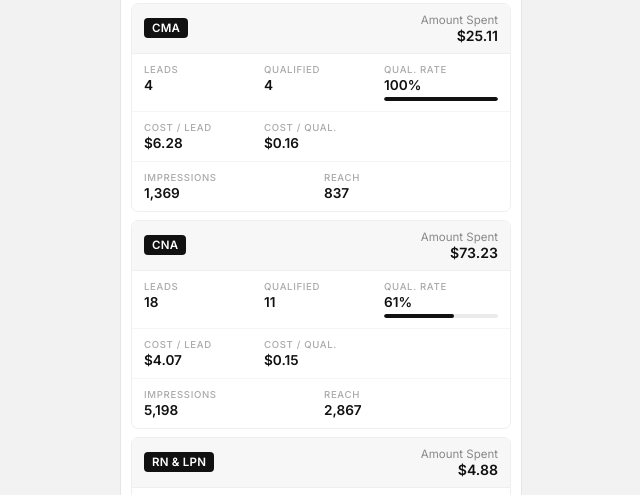
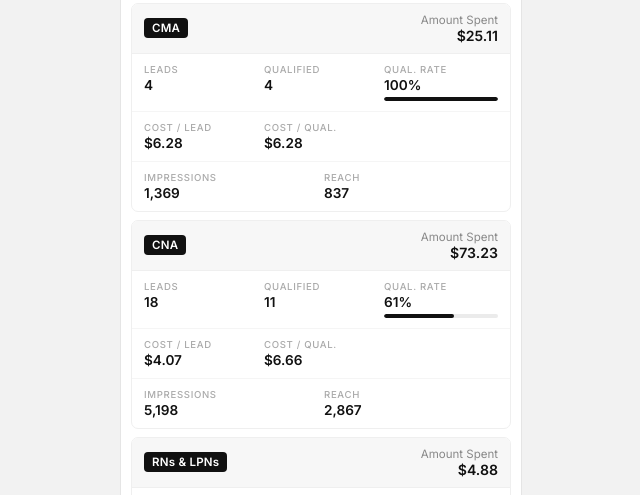
Before and after one commit to dhcr-jt/drifthc, a plain HTML site: page index.html in a window 1280 px wide. Shown: the part 1200-1695 px from the top of the page, 319-959 px from the left. Drawn offline with Linux system fonts and the light colour scheme.

Commit message:
Update index.html

```diff
--- a/index.html
+++ b/index.html
@@ -386,27 +386,27 @@
 
 <script>
 const raw = [
-  { facility:"Bonner Springs",  position:"CMA",      status:"active",   spend:33.65, cpr:8.41,  leads:4,  qualRate:25,  cpqc:0.03, impressions:1791, reach:950  },
-  { facility:"Bonner Springs",  position:"CNA",      status:"active",   spend:63.32, cpr:3.17,  leads:20, qualRate:90,  cpqc:0.28, impressions:4211, reach:1926 },
-  { facility:"Bonner Springs",  position:"RN",       status:"active",   spend:0.35,  cpr:null,  leads:0,  qualRate:null,cpqc:null,  impressions:27,   reach:21   },
+  { facility:"Bonner Springs",  position:"CMA",        status:"active",   spend:33.65, cpr:8.41,  leads:4,  qualRate:25,   cpqc:33.65,  impressions:1791, reach:950  },
+  { facility:"Bonner Springs",  position:"CNA",        status:"active",   spend:63.32, cpr:3.17,  leads:20, qualRate:90,   cpqc:3.518,  impressions:4211, reach:1926 },
+  { facility:"Bonner Springs",  position:"RN",         status:"active",   spend:0.35,  cpr:null,  leads:0,  qualRate:null, cpqc:null,   impressions:27,   reach:21   },
 
-  { facility:"Clearwater",      position:"CMA",      status:"active",   spend:25.11, cpr:6.28,  leads:4,  qualRate:100, cpqc:0.16, impressions:1369, reach:837  },
-  { facility:"Clearwater",      position:"CNA",      status:"active",   spend:73.23, cpr:4.07,  leads:18, qualRate:61,  cpqc:0.15, impressions:5198, reach:2867 },
-  { facility:"Clearwater",      position:"RN & LPN", status:"active",   spend:4.88,  cpr:null,  leads:0,  qualRate:null,cpqc:null,  impressions:342,  reach:191  },
-  { facility:"Clearwater",      position:"RN",       status:"inactive", spend:0.00,  cpr:null,  leads:0,  qualRate:null,cpqc:null,  impressions:1,    reach:1    },
+  { facility:"Clearwater",      position:"CMA",        status:"active",   spend:25.11, cpr:6.28,  leads:4,  qualRate:100,  cpqc:6.278,  impressions:1369, reach:837  },
+  { facility:"Clearwater",      position:"CNA",        status:"active",   spend:73.23, cpr:4.07,  leads:18, qualRate:61,   cpqc:6.657,  impressions:5198, reach:2867 },
+  { facility:"Clearwater",      position:"RNs & LPNs", status:"active",   spend:4.88,  cpr:null,  leads:0,  qualRate:null, cpqc:null,   impressions:342,  reach:191  },
+  { facility:"Clearwater",      position:"RN",         status:"inactive", spend:0.00,  cpr:null,  leads:0,  qualRate:null, cpqc:null,   impressions:1,    reach:1    },
 
-  { facility:"Fountainview",    position:"CMA",      status:"active",   spend:40.03, cpr:3.64,  leads:11, qualRate:82,  cpqc:0.22, impressions:2917, reach:1634 },
-  { facility:"Fountainview",    position:"CNA",      status:"active",   spend:48.42, cpr:2.85,  leads:17, qualRate:100, cpqc:0.35, impressions:3880, reach:1979 },
-  { facility:"Fountainview",    position:"LPN",      status:"inactive", spend:2.83,  cpr:null,  leads:0,  qualRate:null,cpqc:null,  impressions:154,  reach:117  },
-  { facility:"Fountainview",    position:"RN & LPN", status:"active",   spend:0.54,  cpr:null,  leads:0,  qualRate:null,cpqc:null,  impressions:30,   reach:24   },
-  { facility:"Fountainview",    position:"RN",       status:"inactive", spend:0.10,  cpr:null,  leads:0,  qualRate:null,cpqc:null,  impressions:13,   reach:6    },
+  { facility:"Fountainview",    position:"CMA",        status:"active",   spend:40.03, cpr:3.64,  leads:11, qualRate:82,   cpqc:4.448,  impressions:2917, reach:1634 },
+  { facility:"Fountainview",    position:"CNA",        status:"active",   spend:48.42, cpr:2.85,  leads:17, qualRate:100,  cpqc:2.848,  impressions:3880, reach:1979 },
+  { facility:"Fountainview",    position:"LPN",        status:"inactive", spend:2.83,  cpr:null,  leads:0,  qualRate:null, cpqc:null,   impressions:154,  reach:117  },
+  { facility:"Fountainview",    position:"RNs & LPNs", status:"active",   spend:0.54,  cpr:null,  leads:0,  qualRate:null, cpqc:null,   impressions:30,   reach:24   },
+  { facility:"Fountainview",    position:"RN",         status:"inactive", spend:0.10,  cpr:null,  leads:0,  qualRate:null, cpqc:null,   impressions:13,   reach:6    },
 
-  { facility:"On Tenth",        position:"CMA",      status:"active",   spend:4.17,  cpr:4.17,  leads:1,  qualRate:100, cpqc:0.24, impressions:218,  reach:86   },
-  { facility:"On Tenth",        position:"CNA",      status:"active",   spend:92.29, cpr:2.88,  leads:32, qualRate:94,  cpqc:0.33, impressions:7462, reach:2434 },
-  { facility:"On Tenth",        position:"RN & LPN", status:"active",   spend:2.19,  cpr:null,  leads:0,  qualRate:null,cpqc:null,  impressions:132,  reach:68   },
+  { facility:"On Tenth",        position:"CMA",        status:"active",   spend:4.17,  cpr:4.17,  leads:1,  qualRate:100,  cpqc:4.17,   impressions:218,  reach:86   },
+  { facility:"On Tenth",        position:"CNA",        status:"active",   spend:92.29, cpr:2.88,  leads:32, qualRate:94,   cpqc:3.076,  impressions:7462, reach:2434 },
+  { facility:"On Tenth",        position:"RNs & LPNs", status:"active",   spend:2.19,  cpr:null,  leads:0,  qualRate:null, cpqc:null,   impressions:132,  reach:68   },
 
-  { facility:"Woodlawn",        position:"CNA",      status:"active",   spend:89.02, cpr:3.18,  leads:28, qualRate:100, cpqc:0.31, impressions:6426, reach:2726 },
-  { facility:"Woodlawn",        position:"RN & LPN", status:"active",   spend:12.01, cpr:12.01, leads:1,  qualRate:100, cpqc:0.08, impressions:601,  reach:393  },
+  { facility:"On Woodlawn",     position:"CNA",        status:"active",   spend:89.02, cpr:3.18,  leads:28, qualRate:100,  cpqc:3.179,  impressions:6426, reach:2726 },
+  { facility:"On Woodlawn",     position:"RNs & LPNs", status:"active",   spend:12.01, cpr:12.01, leads:1,  qualRate:100,  cpqc:12.01,  impressions:601,  reach:393  },
 ];
 
 const facilities = [...new Set(raw.map(r => r.facility))];
```
